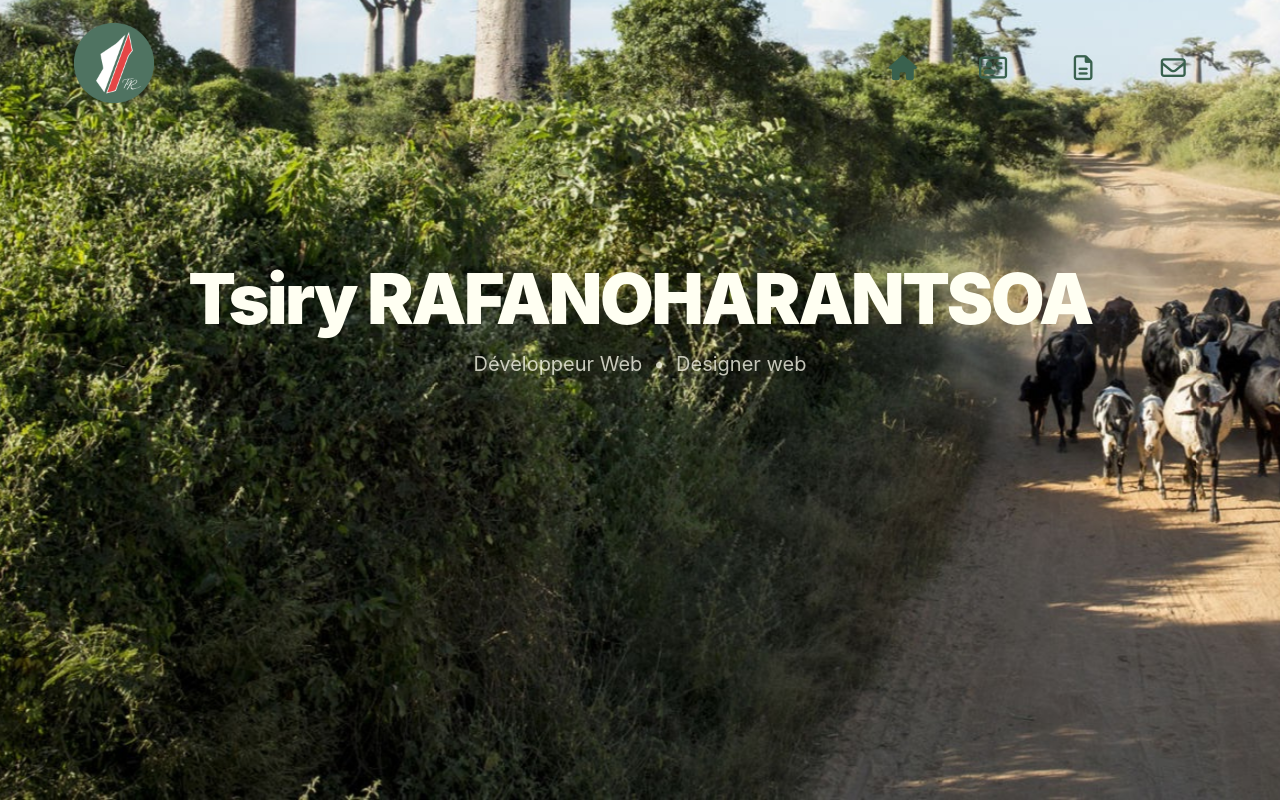
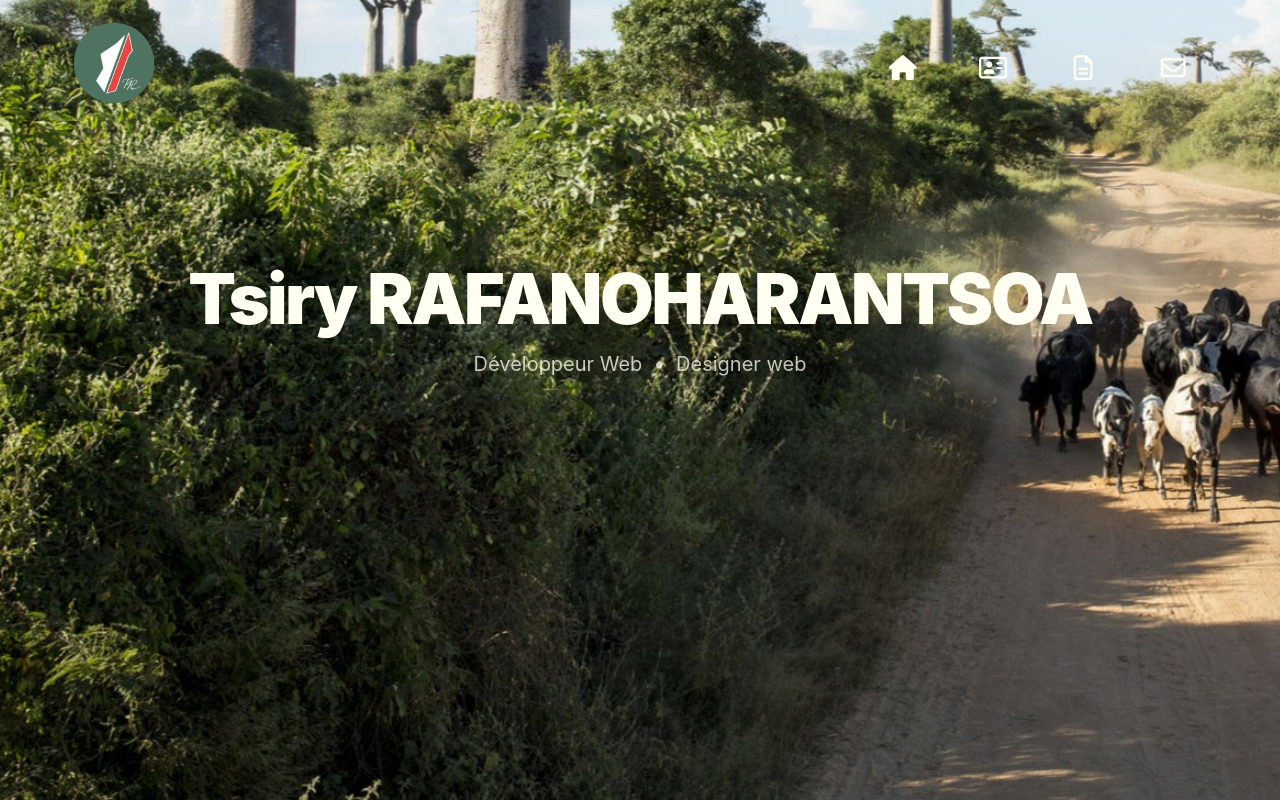
Before and after one commit to TRAFANOHARANTSOA/monportfolio, a PHP site: page / in a window 1280 px wide. Run offline with PHP 8.4, Linux system fonts and the light colour scheme; some libraries are stand-ins or nearby versions.

Commit message:
modif : couleur liens

```diff
--- a/main.css
+++ b/main.css
@@ -15,8 +15,8 @@ outline: 0;
 text-decoration: none;
 }
 a{
-  /*color:#fffff2;*/
-  color:#39614E;
+  color:#fffff2;
+
 }
 a i:hover {
 border-color: transparent;
```
